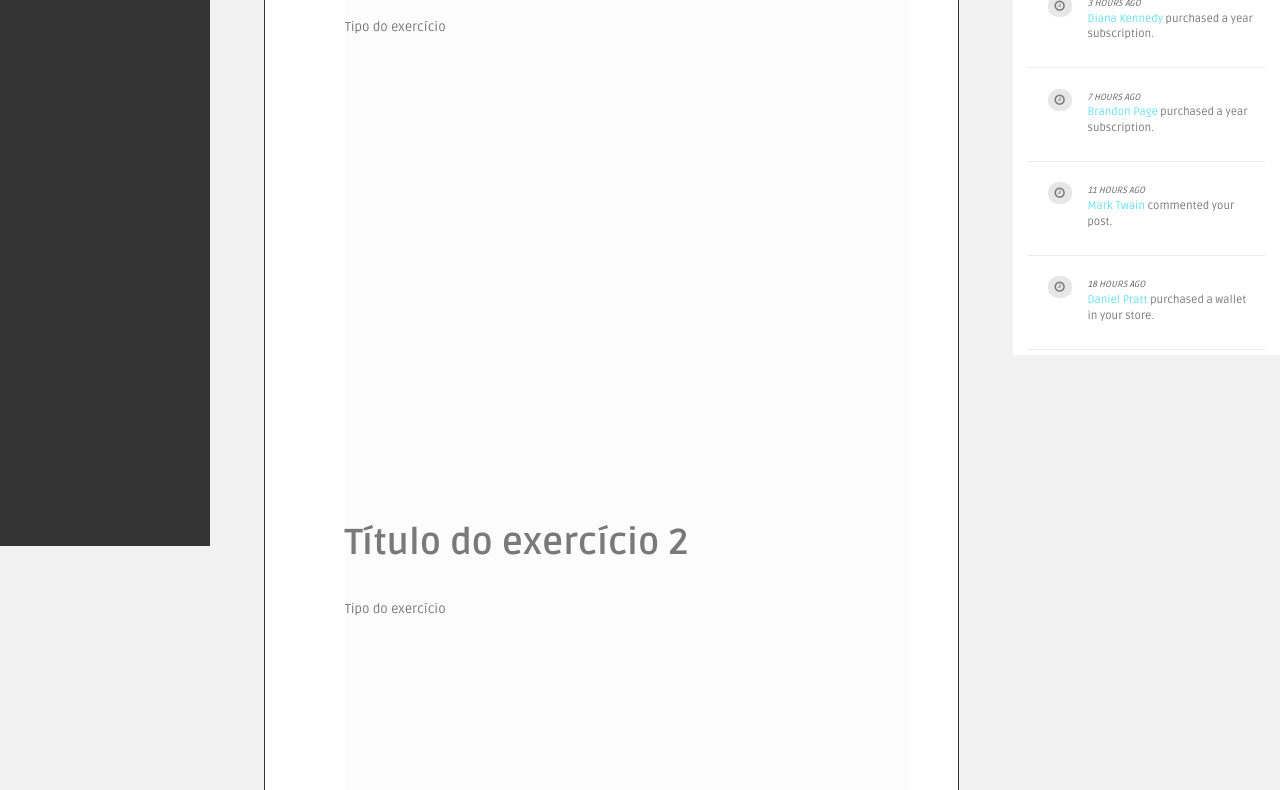
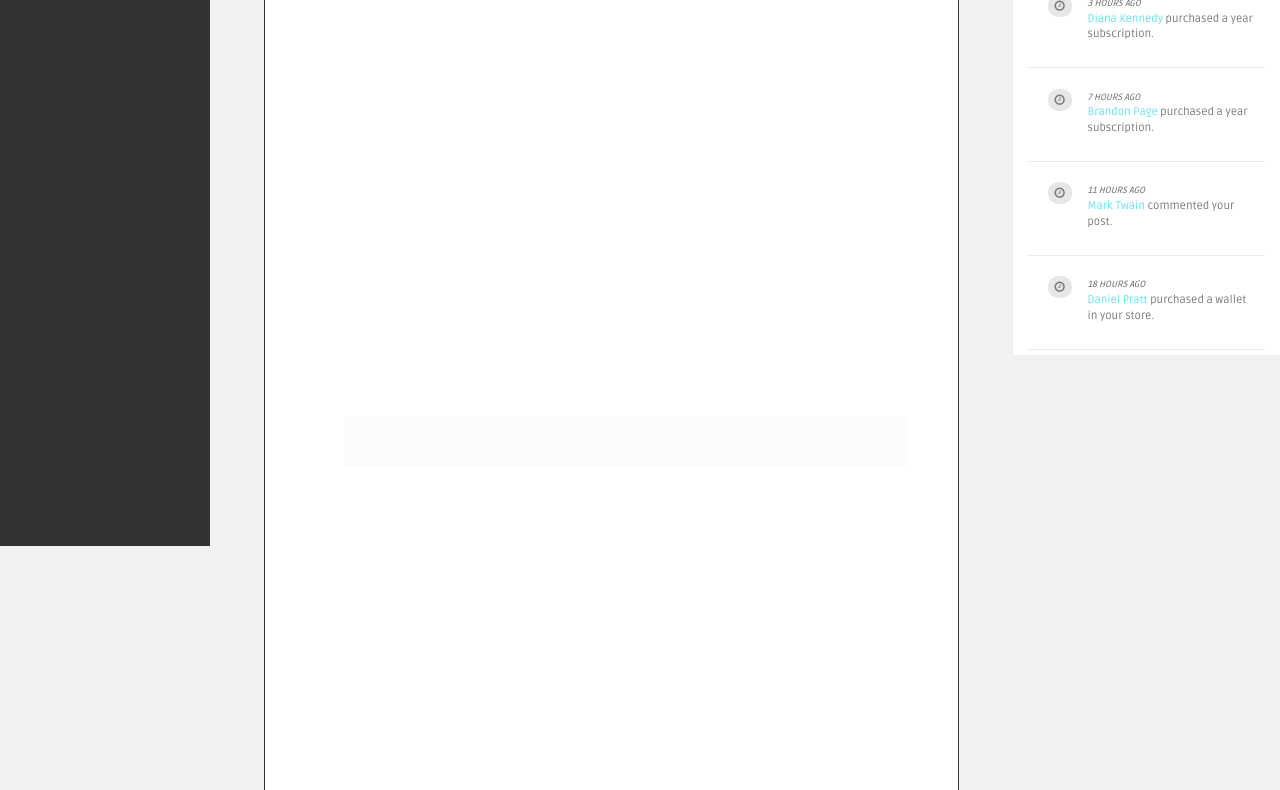
Before and after one commit to ricardofrance/bookbuilder, a plain HTML site: page mockup/book_builder_home.html in a window 1280 px wide. Shown: the part 254-1044 px from the top of the page. Drawn offline with Linux system fonts and the light colour scheme.

Commit message:
Correções Layout
Correção dos itens do menu e da forma da apresentação dos componentes na
página do livro.

```diff
--- a/mockup/assets/css/style.css
+++ b/mockup/assets/css/style.css
@@ -2269,7 +2269,7 @@ label {
 .book-area {
     margin:60px 50px 30px 80px;
     height: 1008px;
-    background-color: #fcfcfc;
+
 }
 #droppable {
     height: 70px;
@@ -2280,7 +2280,7 @@ label {
     padding: 10px 0;
 }
     #listarea, #textareaexer2 {
-        height:500px;
+        height:400px;
         margin-top: 30px;
     }
 #tituloexer, #tituloexer2 {
@@ -2290,6 +2290,9 @@ label {
     #tituloarea, #tituloarea2 {
     font-size: 36px;
     font-weight: bolder;
+    height: 50px;
+    display: block;
+    background-color: #fcfcfc;
 }
 a.logo img {
     height:20px;
--- a/mockup/book_builder_home.html
+++ b/mockup/book_builder_home.html
@@ -44,7 +44,6 @@
                       <ul class="sub">
                           <li><div id="tituloexer" class="ui-widget-content"><div>Título do exercício</div></div></li>
                           <li><div id="listanumerada" class="ui-widget-content"><div>Lista numerada</div></div></li>
-                          <li><div id="tituloexer2" class="ui-widget-content"><div>Título do exercício 2</div></div></li>
                           <li><div id="textarea" class="ui-widget-content"><div>Parágrafo</div></div></li>
                       </ul>
                   </li>
@@ -62,10 +61,10 @@
                       <div class="top-book">
                       </div>
                       <div class="book-area">
-                        <div id="tituloarea"><div>Título do exercício</div></div>
-                        <div id="listarea"><div>Tipo do exercício</div></div>
-                        <div id="tituloarea2"><div>Título do exercício 2</div></div>
-                        <div id="textareaexer2"><div>Tipo do exercício</div></div>
+                        <div id="tituloarea"><div> </div></div>
+                        <div id="listarea"><div> </div></div>
+                        <div id="tituloarea2"><div> </div></div>
+                        <div id="textareaexer2"><div> </div></div>
                       </div>
                       <div class="bottom-book">
                       </div>
@@ -222,7 +221,7 @@
               $( this )
                 .addClass( "ui-state-highlight" )
                 .find( "div" )
-                  .html( "Parágrafo: clique para editar este texto." );
+                  .html( "<h4><strong>Título: clique para editar</strong></h4><p>Parágrafo: clique para editar este texto.</p>" );
             }
           });
         });
```
Also changed, not shown: Thanks.txt.
